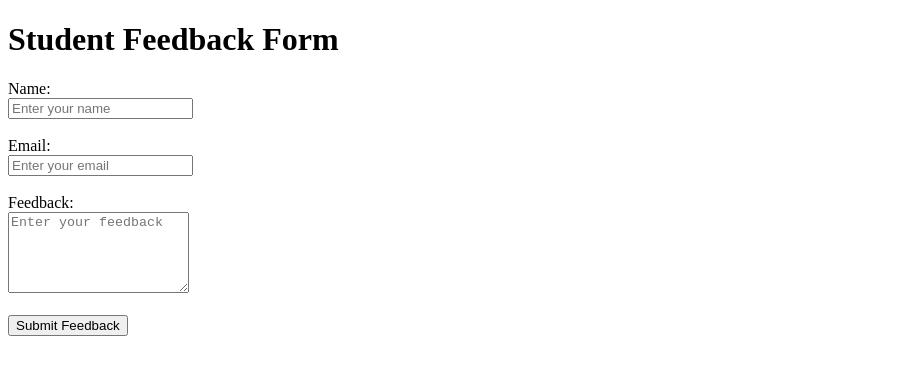
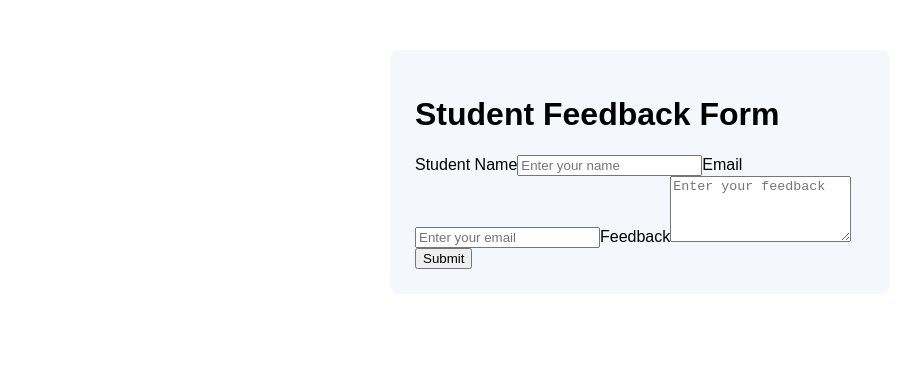
Before and after one commit to 2024-BCA-A-Afzal/rjs-prg13, a React (Vite) app: page / in a window 1280 px wide. Shown: the top 374 px of the page, without its empty margins (0-906 px from the left). Built offline with nearby package versions, Linux system fonts and the light colour scheme.

Commit message:
Update App.js

```diff
--- a/src/App.js
+++ b/src/App.js
@@ -1,124 +1,99 @@
-
 import React, { useState } from "react";
 
 function App() {
   const [name, setName] = useState("");
   const [email, setEmail] = useState("");
   const [feedback, setFeedback] = useState("");
-    const [error, setError] = useState("");
-    const [success, setSuccess] = useState("");
+  const [message, setMessage] = useState("");
 
-    const handleSubmit = (event) => {
-        event.preventDefault();
+  const handleSubmit = (e) => {
+    e.preventDefault();
 
-        setError("");
-        setSuccess("");
-
-        // Validate Name
-        if (name.trim() === "") {
-            setError("Please enter your name.");
+    if (!name.trim()) {
+      setMessage("Please enter your name");
       return;
     }
 
-        // Validate Email
-        if (email.trim() === "") {
-            setError("Please enter your email.");
+    if (!email.trim()) {
+      setMessage("Please enter your email");
       return;
     }
 
-        // Validate Email format
     if (!email.includes("@")) {
-            setError("Please enter a valid email address.");
+      setMessage("Please enter a valid email");
       return;
     }
 
-        // Validate Feedback
-        if (feedback.trim() === "") {
-            setError("Please enter your feedback.");
+    if (!feedback.trim()) {
+      setMessage("Please enter your feedback");
       return;
     }
 
-        // Successful submission
-        setSuccess("Feedback submitted successfully!");
-
-        // Clear form
-        setName("");
-        setEmail("");
-        setFeedback("");
+    setMessage("Feedback submitted successfully!");
   };
 
   return (
-        <div className="container">
-
+    <div style={styles.container}>
       <h1>Student Feedback Form</h1>
 
       <form onSubmit={handleSubmit}>
-
-                <div>
-                    <label htmlFor="name">Name:</label>
-                    <br />
-
+        <label htmlFor="name">Student Name</label>
         <input
+          id="name"
           type="text"
-                        id="name"
           value={name}
-                        onChange={(event) => setName(event.target.value)}
+          onChange={(e) => {
+            setName(e.target.value);
+            setMessage("");
+          }}
           placeholder="Enter your name"
         />
-                </div>
 
-                <br />
-
-                <div>
-                    <label htmlFor="email">Email:</label>
-                    <br />
-
+        <label htmlFor="email">Email</label>
         <input
-                        type="email"
           id="email"
+          type="text"
           value={email}
-                        onChange={(event) => setEmail(event.target.value)}
+          onChange={(e) => {
+            setEmail(e.target.value);
+            setMessage("");
+          }}
           placeholder="Enter your email"
         />
-                </div>
 
-                <br />
-
-                <div>
-                    <label htmlFor="feedback">Feedback:</label>
-                    <br />
-
+        <label htmlFor="feedback">Feedback</label>
         <textarea
           id="feedback"
-                        rows="5"
           value={feedback}
-                        onChange={(event) => setFeedback(event.target.value)}
+          onChange={(e) => {
+            setFeedback(e.target.value);
+            setMessage("");
+          }}
           placeholder="Enter your feedback"
-                    ></textarea>
-                </div>
+          rows="4"
+        />
 
-                <br />
+        <button type="submit">Submit</button>
 
-                {error && (
-                    <p>
-                        {error}
+        {message && (
+          <p role="status" aria-live="polite">
+            {message}
           </p>
         )}
-
-                {success && (
-                    <p>
-                        {success}
-                    </p>
-                )}
-
-                <button type="submit">
-                    Submit Feedback
-                </button>
-
       </form>
-
     </div>
   );
 }
 
+const styles = {
+  container: {
+    maxWidth: "450px",
+    margin: "50px auto",
+    padding: "25px",
+    fontFamily: "Arial, sans-serif",
+    backgroundColor: "#f4f7fc",
+    borderRadius: "10px",
+  },
+};
+
 export default App;
```
Lines whose indentation alone changed are shown as unchanged.
